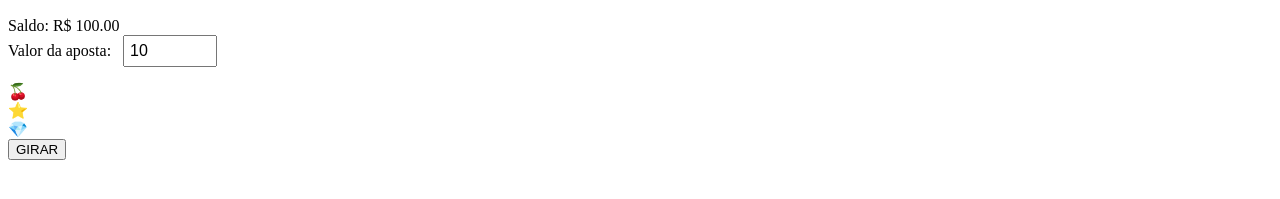
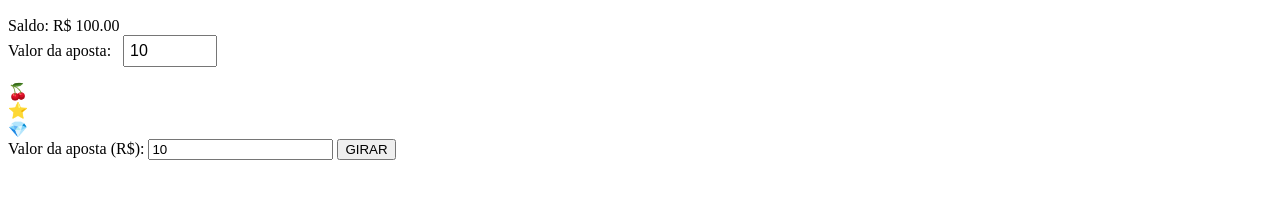
Before and after one commit to randomuser0398/TesteUpload2, a plain HTML site: page index.html in a window 1280 px wide. Shown: the part 167-366 px from the top of the page. Drawn offline with Linux system fonts and the light colour scheme.

Commit message:
Update index.html

```diff
--- a/index.html
+++ b/index.html
@@ -29,7 +29,8 @@
             <div class="slot" id="reel2">⭐️</div>
             <div class="slot" id="reel3">💎</div>
         </div>
-
+<label for="bet-amount">Valor da aposta (R$):</label>
+<input type="number" id="bet-amount" min="1" step="1" value="10">
         <button id="girar-btn">GIRAR</button>
         <div id="mensagem-resultado"></div>
     </div>
```
